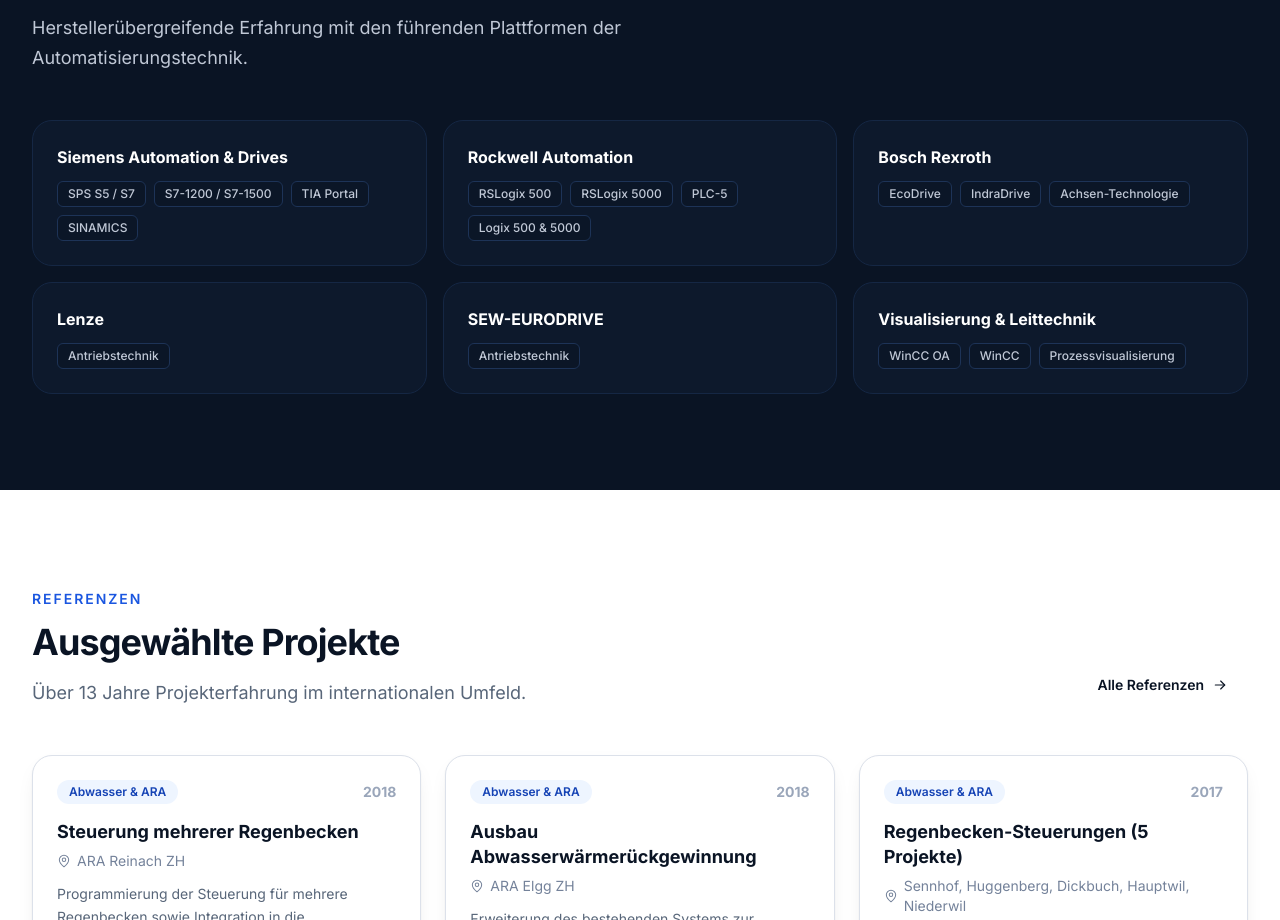
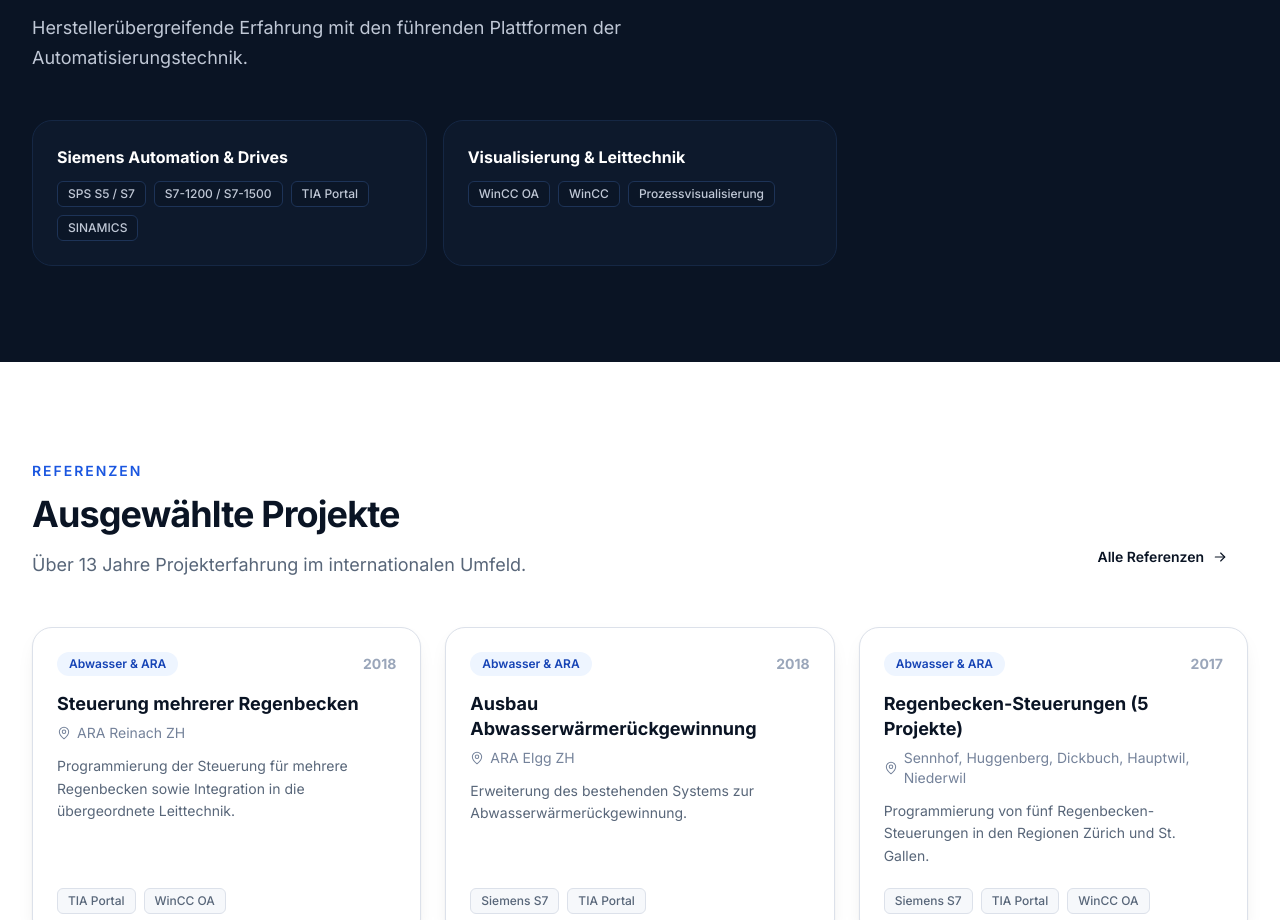
Before and after one commit to ernestolienhard/lienhard-automation, a Next.js app: page / in a window 1280 px wide. Shown: the part 2490-3410 px from the top of the page. Built offline with nearby package versions, Linux system fonts and the light colour scheme; no server answers.

Commit message:
content: trim technology section to Siemens and visualization/SCADA
Remove Rockwell Automation, Bosch Rexroth, Lenze and SEW-EURODRIVE from the
supported control & drive systems per client request.

Co-Authored-By: Claude Opus 4.8 (1M context) <noreply@anthropic.com>

```diff
--- a/src/content/technologies.ts
+++ b/src/content/technologies.ts
@@ -13,22 +13,6 @@ export const technologies: TechCategory[] = [
     items: ["SPS S5 / S7", "S7-1200 / S7-1500", "TIA Portal", "SINAMICS"],
   },
   {
-    vendor: "Rockwell Automation",
-    items: ["RSLogix 500", "RSLogix 5000", "PLC-5", "Logix 500 & 5000"],
-  },
-  {
-    vendor: "Bosch Rexroth",
-    items: ["EcoDrive", "IndraDrive", "Achsen-Technologie"],
-  },
-  {
-    vendor: "Lenze",
-    items: ["Antriebstechnik"],
-  },
-  {
-    vendor: "SEW-EURODRIVE",
-    items: ["Antriebstechnik"],
-  },
-  {
     vendor: "Visualisierung & Leittechnik",
     items: ["WinCC OA", "WinCC", "Prozessvisualisierung"],
   },
```
